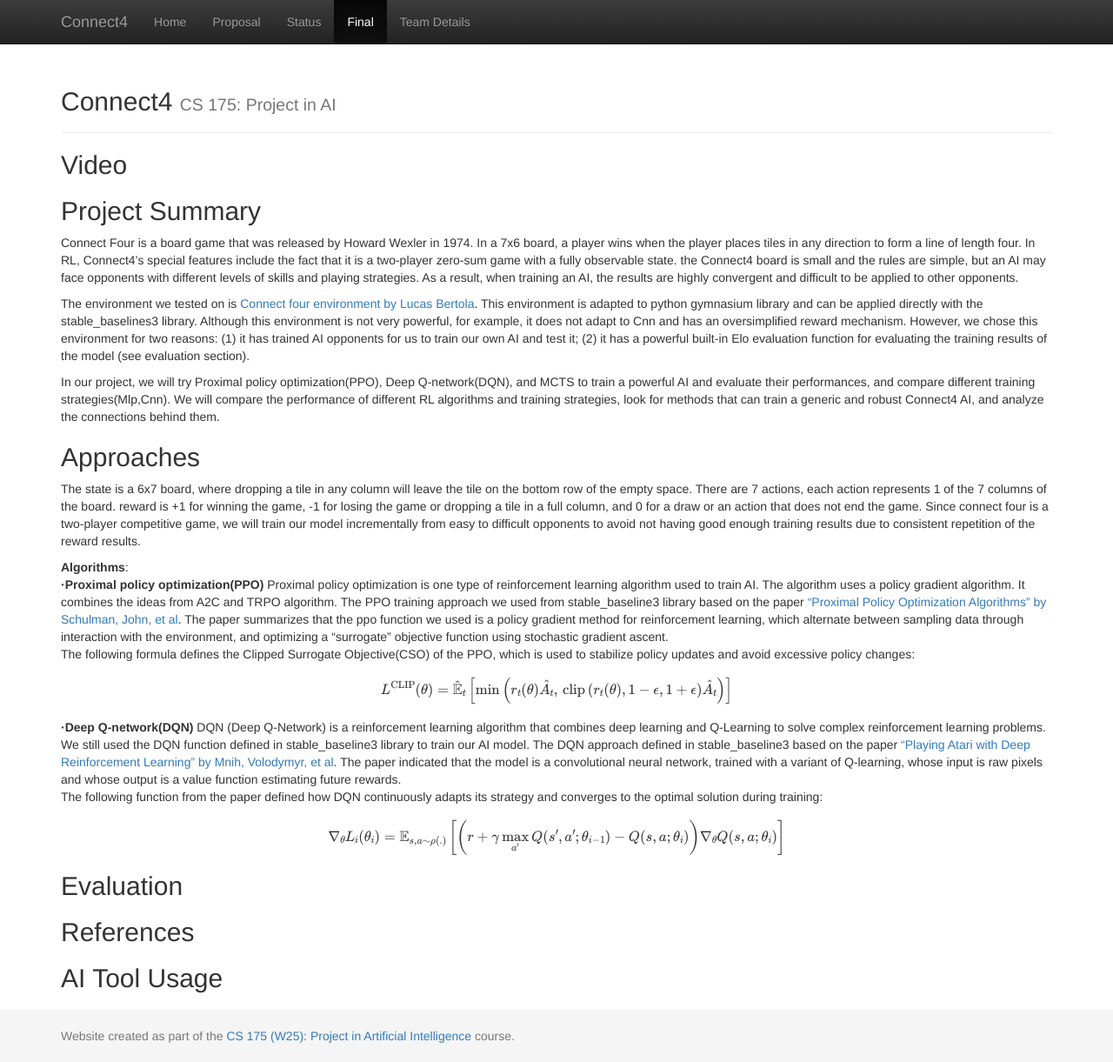
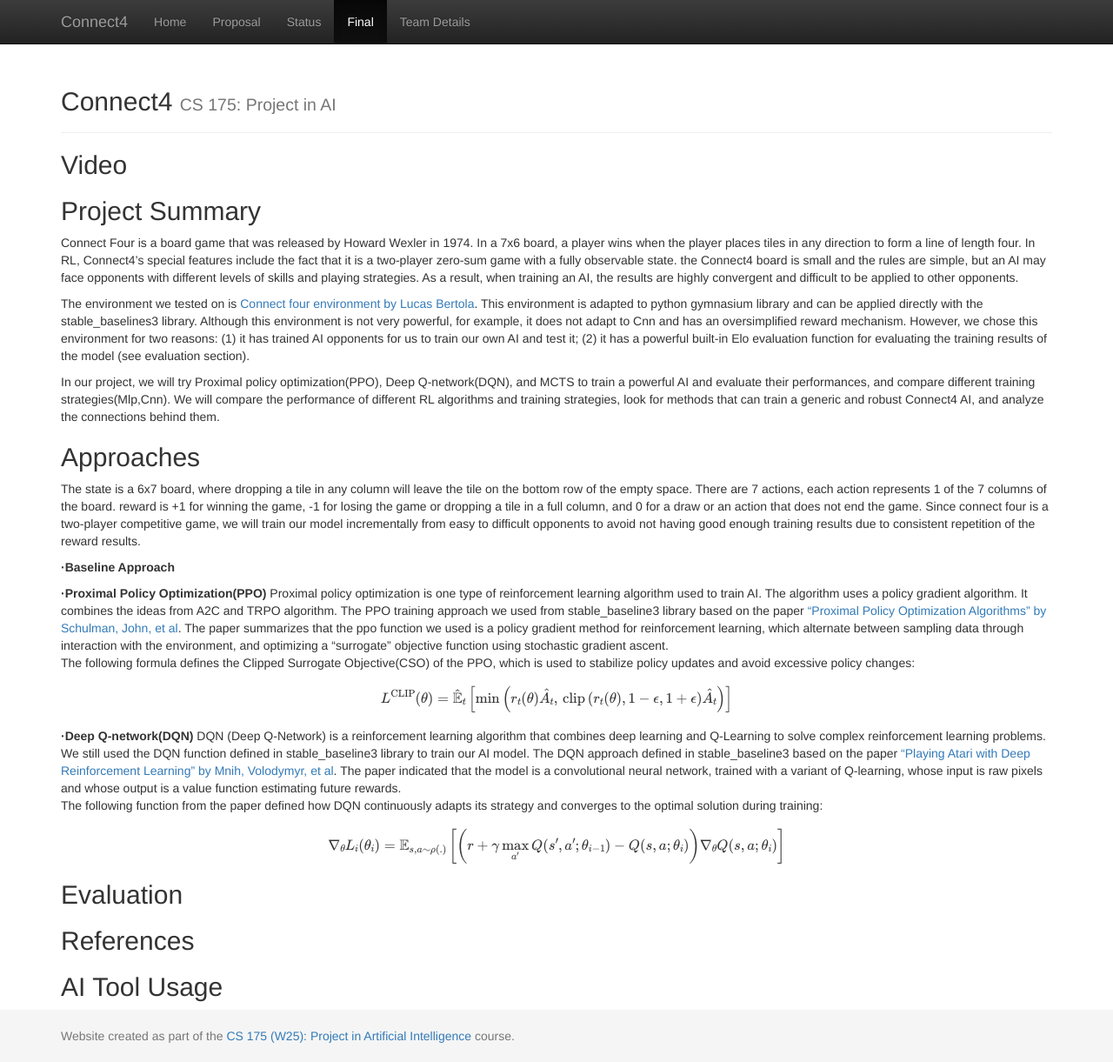
Before and after one commit to guangf1/Connect4, a Jekyll site: the page built from docs/final.md, in a window 1280 px wide and 1221 px high. Shown: the whole window at 87% size. Built offline with Jekyll 4.4.1, drawn with Linux system fonts in a browser that asks for light colours; formulas are drawn with MathJax 3.

Commit message:
Update final.md

```diff
--- a/docs/final.md
+++ b/docs/final.md
@@ -16,8 +16,9 @@ In our project, we will try Proximal policy optimization(PPO), Deep Q-network(DQ
 ## Approaches
 The state is a 6x7 board, where dropping a tile in any column will leave the tile on the bottom row of the empty space. There are 7 actions, each action represents 1 of the 7 columns of the board. reward is +1 for winning the game, -1 for losing the game or dropping a tile in a full column, and 0 for a draw or an action that does not end the game. Since connect four is a two-player competitive game, we will train our model incrementally from easy to difficult opponents to avoid not having good enough training results due to consistent repetition of the reward results.
 
-**Algorithms**:
-**·Proximal policy optimization(PPO)**
+**·Baseline Approach**
+
+**·Proximal Policy Optimization(PPO)**
 Proximal policy optimization is one type of reinforcement learning algorithm used to train AI. The algorithm uses a policy gradient algorithm. It combines the ideas from A2C and TRPO algorithm. The PPO training approach we used from stable_baseline3 library based on the paper ["Proximal Policy Optimization Algorithms" by Schulman, John, et al](https://arxiv.org/pdf/1707.06347). The paper summarizes that the ppo function we used is a policy gradient method for reinforcement learning, which alternate between sampling data through interaction with the environment, and optimizing a "surrogate" objective function using stochastic gradient ascent.
 The following formula defines the Clipped Surrogate Objective(CSO) of the PPO, which is used to stabilize policy updates and avoid excessive policy changes:
 
```
